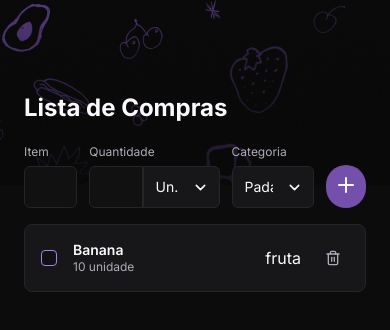
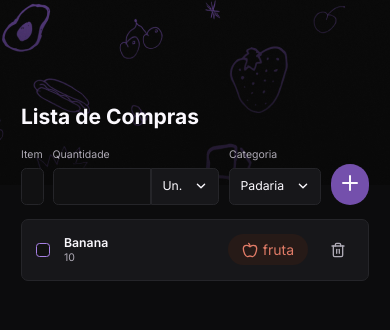
Before and after one commit to LeonardoFernandesContrera/lista-de-compras, a React (Vite) app: page / in a window 390 px wide. Shown: the top 330 px of the page. Built offline with nearby package versions, Linux system fonts and the light colour scheme.

Commit message:
WTF tendi nada

```diff
--- a/src/App.jsx
+++ b/src/App.jsx
@@ -3,8 +3,9 @@ import styles from "./App.module.css";
 import bgImage from "./assets/bg-image.jpg";
 import ShoppingForm from "./components/ShoppingForm";
 import ListItem from "./components/ListItem.jsx";
+import { useState } from "react";
 
-let items = [
+let ITEMS = [
   {
     id: 1,
     name: "Banana",
@@ -16,6 +17,29 @@ let items = [
 ];
 
 function App() {
+  const [items, setItems] = useState(ITEMS);
+  let id = (items[items.length - 1]?.id ?? 1) + 1;
+
+  function handleSubmit(formData) {
+    const newItem = {
+      ...formData,
+      id,
+    };
+    setItems([...items, newItem]);
+  }
+
+  function handleDelete(id) {
+    const newItems = items.filter((item) => item.id !== id);
+    setItems(newItems);
+  }
+
+  function handleCheckedChange(id, checked) {
+    const newItems = items.map((item) =>
+      item.id === id ? { ...item, purchased: checked } : item
+    );
+    setItems(newItems);
+  }
+
   return (
     <div>
       <header className={styles.header}>
@@ -25,11 +49,16 @@ function App() {
       <main className={styles.main}>
         <h1>Lista de Compras</h1>
 
-        <ShoppingForm />
+        <ShoppingForm onSubmit={(formData) => handleSubmit(formData)} />
 
         <ul className={styles.itemList}>
           {items.map((item) => (
-            <ListItem key={item.id} item={item}></ListItem>
+            <ListItem
+              key={item.id}
+              item={item}
+              onDelete={handleDelete}
+              onCheckedChange={handleCheckedChange}
+            ></ListItem>
           ))}
         </ul>
       </main>
--- a/src/components/ListItem.jsx
+++ b/src/components/ListItem.jsx
@@ -1,25 +1,48 @@
-import { Trash2 } from "lucide-react";
+import { Trash2, CakeSlice, Carrot, Apple, Milk, Beef } from "lucide-react";
 import styles from "./ListItem.module.css";
 
-function ListItem({ item }) {
+function ListItem({ item, onDelete, onCheckedChange }) {
+  function handleChange(event) {
+    onCheckedChange(item.id, event.target.checked);
+  }
+
   return (
     <li className={styles.item}>
-      <input type="checkbox" defaultChecked={item.purchased} />
+      <input type="checkbox" checked={item.purchased} onChange={handleChange} />
 
       <div>
         <p>{item.name}</p>
         <span>
-          {item.quantity} {item.unity}
+          {item.quantity} {item.unit}
         </span>
       </div>
 
-      <span>{item.category}</span>
+      <CategoryTag category={item.category}></CategoryTag>
 
-      <button>
+      <button onClick={() => onDelete(item.id)}>
         <Trash2 size={16}></Trash2>
       </button>
     </li>
   );
 }
 
+const icons = {
+  padaria: CakeSlice,
+  legume: Carrot,
+  fruta: Apple,
+  bebida: Milk,
+  carne: Beef,
+};
+
+function CategoryTag({ category }) {
+  const Icon = icons[category];
+
+  return (
+    <span className={styles.category} data-category={category}>
+      <Icon size={16}></Icon>
+      {category}
+    </span>
+  );
+}
+
 export default ListItem;
--- a/src/components/ListItem.module.css
+++ b/src/components/ListItem.module.css
@@ -81,3 +81,36 @@
 .item > input[type="checkbox"]:focus {
   box-shadow: 0 0 0 2px var(--brand-purple-light);
 }
+
+.category {
+  border-radius: 99999px;
+  display: flex;
+  gap: 0.375rem;
+  align-items: center;
+  padding: 0.5rem 1rem;
+}
+
+.category[data-category="legume"] {
+  color: var(--lime);
+  background: var(--lime-dark);
+}
+
+.category[data-category="bebida"] {
+  color: var(--blue);
+  background: var(--blue-dark);
+}
+
+.category[data-category="carne"] {
+  color: var(--pink);
+  background: var(--pink-dark);
+}
+
+.category[data-category="padaria"] {
+  color: var(--yellow);
+  background: var(--yellow-dark);
+}
+
+.category[data-category="fruta"] {
+  color: var(--orange);
+  background: var(--orange-dark);
+}
--- a/src/components/ShoppingForm.jsx
+++ b/src/components/ShoppingForm.jsx
@@ -1,5 +1,6 @@
 import { Plus } from "lucide-react";
 import styles from "./ShoppingForm.module.css";
+import { useState } from "react";
 
 /**
  * console.log(styles)
@@ -9,14 +10,41 @@ import styles from "./ShoppingForm.module.css";
  * }
  */
 
-function ShoppingForm() {
+function ShoppingForm({ onSubmit }) {
+  const [name, setname] = useState("");
+  const [quantity, setQuantity] = useState("");
+  const [unit, setUnit] = useState("unidade");
+  const [category, setCategory] = useState("padaria");
+
+  function handleSubmit(event) {
+    event.preventDefault();
+
+    const formData = {
+      name,
+      quantity,
+      unit,
+      category,
+    };
+
+    onSubmit(formData);
+  }
+
   return (
-    <form className={styles.shoppingForm}>
+    <form
+      onSubmit={(event) => handleSubmit(event)}
+      className={styles.shoppingForm}
+    >
       <div className={styles.formControl}>
         <label className={styles.label} htmlFor="name">
           Item
         </label>
-        <input className={styles.input} type="text" id="name" />
+        <input
+          className={styles.input}
+          type="text"
+          id="name"
+          value={name}
+          onChange={(event) => setname(event.target.value)}
+        />
       </div>
 
       <div className={styles.formControl}>
@@ -24,8 +52,19 @@ function ShoppingForm() {
           Quantidade
         </label>
         <div className={styles.quantityInput}>
-          <input className={styles.input} type="number" id="quantity" />
-          <select id="unit" className={styles.select}>
+          <input
+            className={styles.input}
+            type="number"
+            id="quantity"
+            value={quantity}
+            onChange={(event) => setQuantity(event.target.value)}
+          />
+          <select
+            id="unit"
+            className={styles.select}
+            value={unit}
+            onChange={(event) => setUnit(event.target.value)}
+          >
             <option value="unidade">Un.</option>
             <option value="litro">L</option>
             <option value="kilograma">Kg</option>
@@ -37,7 +76,12 @@ function ShoppingForm() {
         <label className={styles.label} htmlFor="category">
           Categoria
         </label>
-        <select className={styles.select} id="category">
+        <select
+          className={styles.select}
+          id="category"
+          value={category}
+          onChange={(event) => setCategory(event.target.value)}
+        >
           <option value="padaria">Padaria</option>
           <option value="legume">legume</option>
           <option value="carne">Carne</option>
--- a/src/components/ShoppingForm.module.css
+++ b/src/components/ShoppingForm.module.css
@@ -78,3 +78,12 @@
 .submitButton:hover {
   background: var(--brand-purple-dark);
 }
+
+@media (max-width: 600px) {
+  .shoppingForm {
+    grid-template-columns: 1fr 1fr;
+  }
+  .shoppingForm div:first-child {
+    grid-column: 1/4;
+  }
+}
--- a/src/index.css
+++ b/src/index.css
@@ -54,3 +54,9 @@ input,
 select {
   font-family: inherit;
 }
+
+@media (max-width: 600px) {
+  html {
+    font-size: 87.5%;
+  }
+}
```
